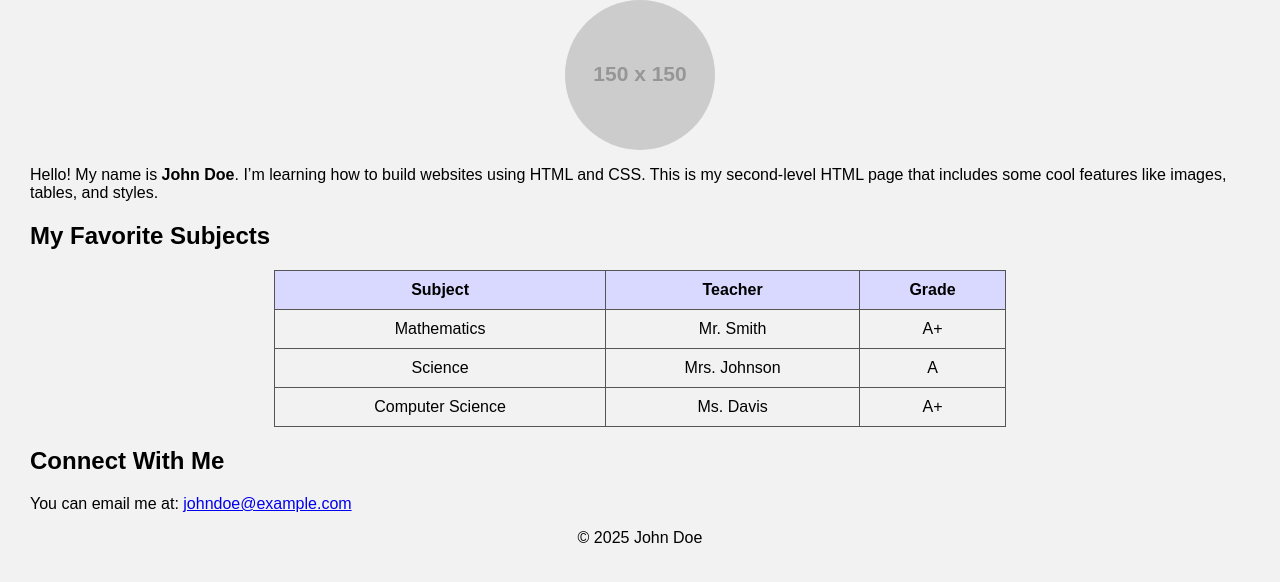
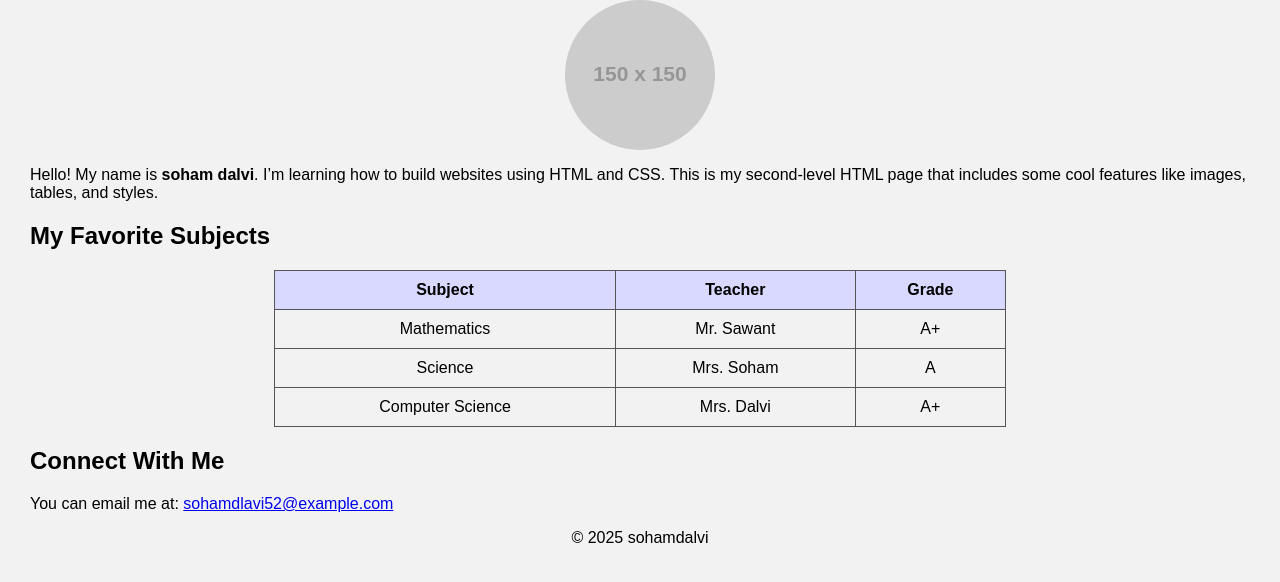
Before and after one commit to Sohamexe-tech/html, a plain HTML site: page my_personal_web_page.html in a window 1280 px wide. Shown: the part 88-670 px from the top of the page. Drawn offline with Linux system fonts and the light colour scheme; placeholder pictures from the web are drawn by us.

Commit message:
Update my_personal_web_page.html

```diff
--- a/my_personal_web_page.html
+++ b/my_personal_web_page.html
@@ -38,7 +38,7 @@
 
     <img src="https://via.placeholder.com/150" alt="My Profile Picture">
 
-    <p>Hello! My name is <b>John Doe</b>. I’m learning how to build websites using HTML and CSS.
+    <p>Hello! My name is <b>soham dalvi</b>. I’m learning how to build websites using HTML and CSS.
     This is my second-level HTML page that includes some cool features like images, tables, and styles.</p>
 
     <h2>My Favorite Subjects</h2>
@@ -50,26 +50,26 @@
         </tr>
         <tr>
             <td>Mathematics</td>
-            <td>Mr. Smith</td>
+            <td>Mr. Sawant</td>
             <td>A+</td>
         </tr>
         <tr>
             <td>Science</td>
-            <td>Mrs. Johnson</td>
+            <td>Mrs. Soham</td>
             <td>A</td>
         </tr>
         <tr>
             <td>Computer Science</td>
-            <td>Ms. Davis</td>
+            <td>Mrs. Dalvi</td>
             <td>A+</td>
         </tr>
     </table>
 
     <h2>Connect With Me</h2>
     <p>You can email me at:
-        <a href="mailto:johndoe@example.com">johndoe@example.com</a>
+        <a href="mailto:johndoe@example.com">sohamdlavi52@example.com</a>
     </p>
 
-    <p style="text-align:center;">&copy; 2025 John Doe</p>
+    <p style="text-align:center;">&copy; 2025 sohamdalvi</p>
 </body>
 </html>
```
